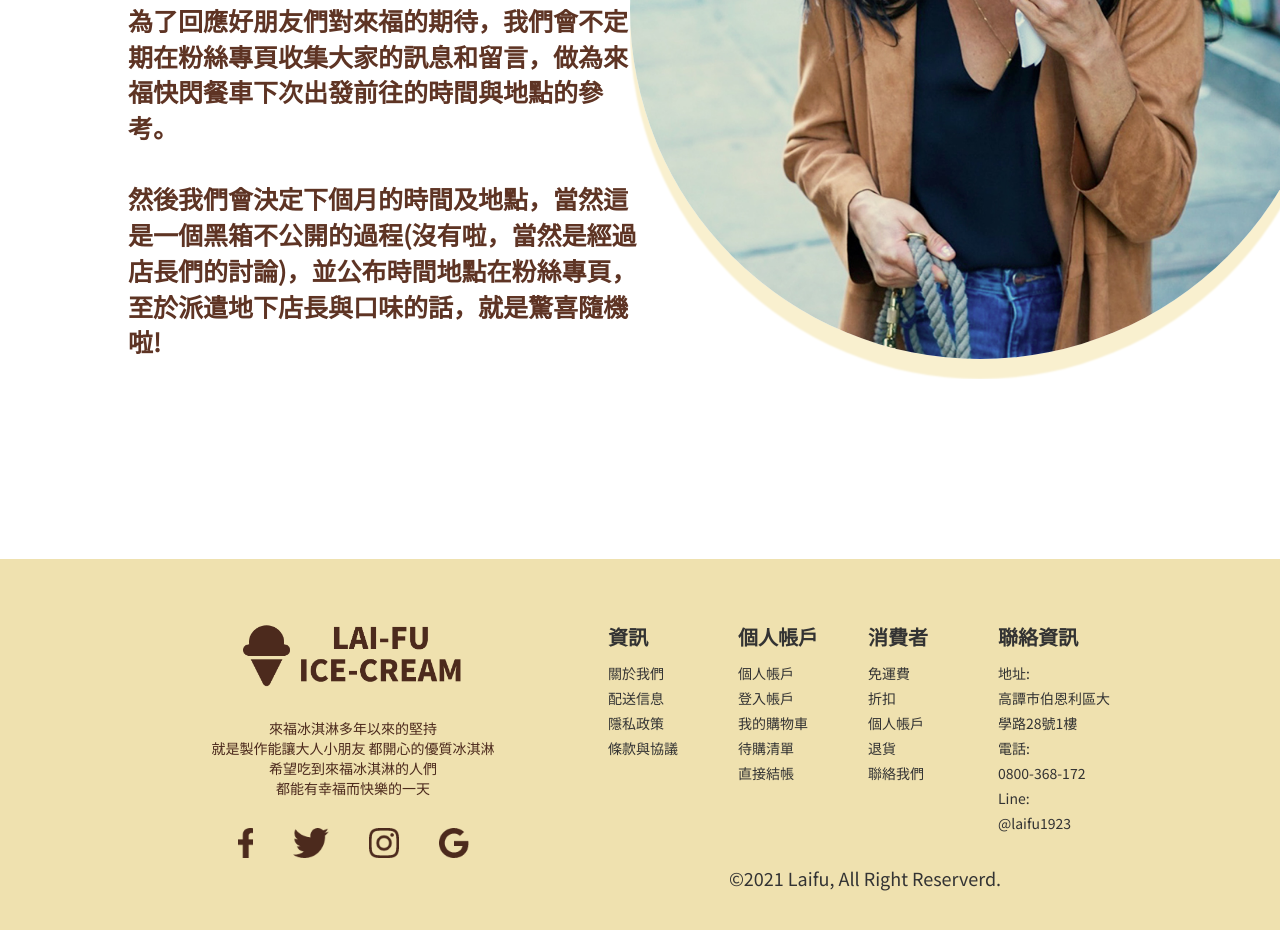
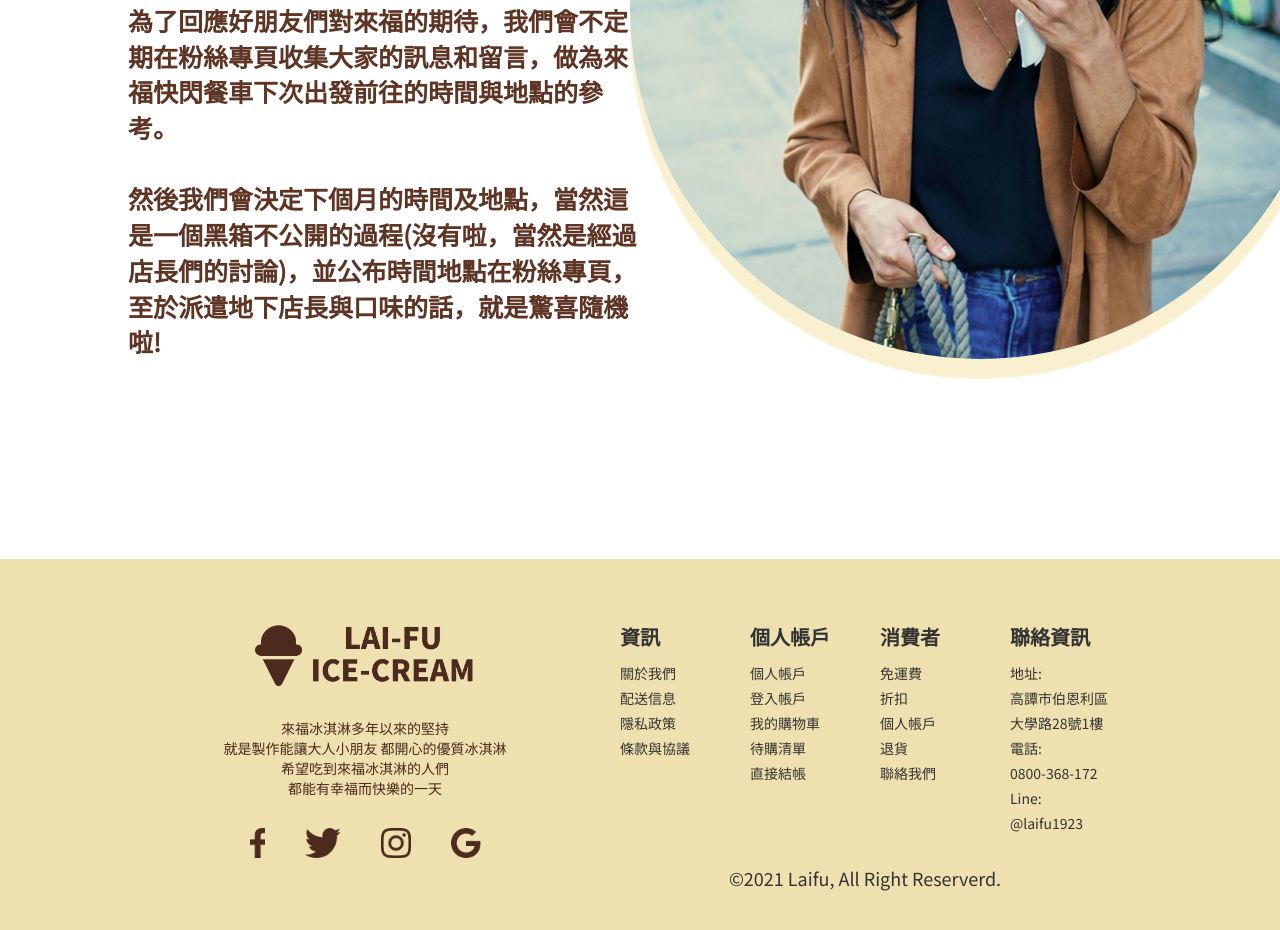
Before and after one commit to Huala17/lf-ice-cart, a plain HTML site: page index.html in a window 1280 px wide. Shown: the part 1882-2812 px from the top of the page. Drawn offline with Linux system fonts and the light colour scheme.

Commit message:
Add files via upload

```diff
--- a/index.html
+++ b/index.html
@@ -155,7 +155,7 @@
                         <div class="header">聯絡資訊</div>
                         <ul>
                             <li>地址:</li>
-                            <li>高譚市伯恩利區大學路28號1樓</li>
+                            <li>高譚市伯恩利區<br>大學路28號1樓</li>
                             <li>電話:</li>
                             <li>0800-368-172</li>
                             <li>Line:</li>
```
